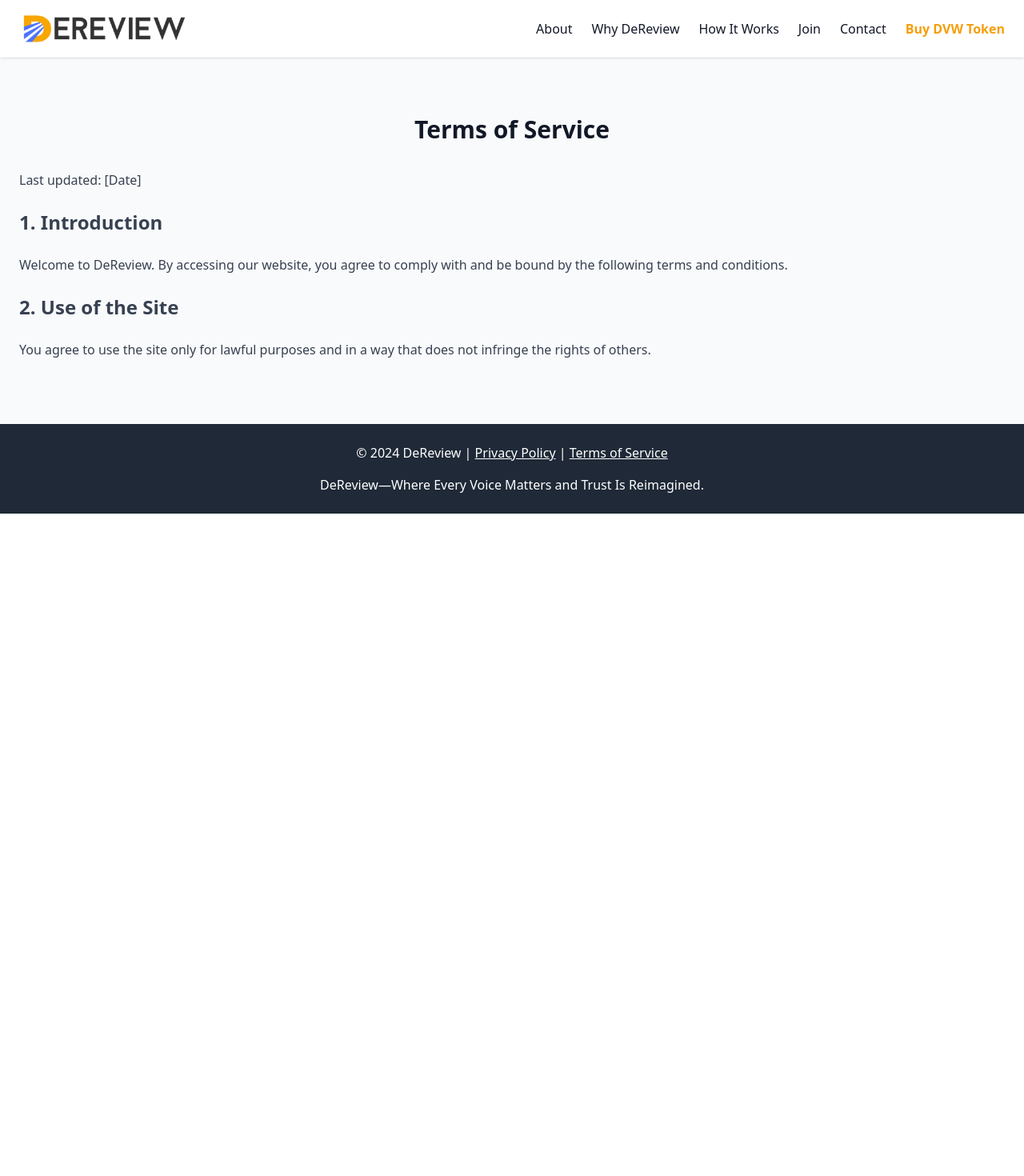
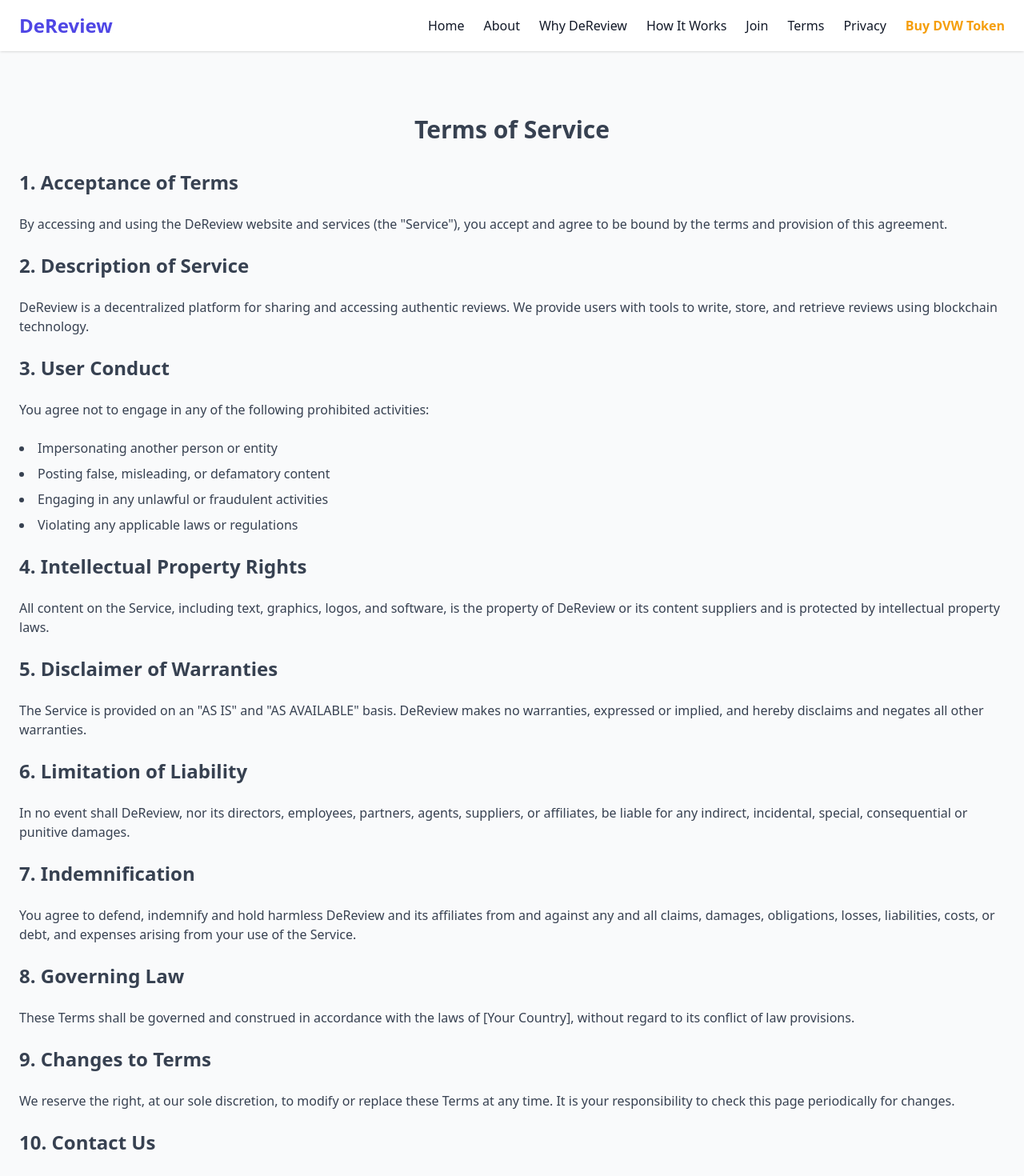
Before and after one commit to DeReview/website, a React (Vite) app: page /terms-of-service in a window 1280 px wide. Shown: the top 1470 px of the page at 80% size. Before the commit the page ends 800 px from the top, so only its background shows below. Built offline with nearby package versions, Linux system fonts and the light colour scheme.

Commit message:
feat: add terms of service and privvacy policy pages

```diff
--- a/src/components/Header.tsx
+++ b/src/components/Header.tsx
@@ -1,16 +1,34 @@
 import React, { useState } from 'react';
+import { Link as RouterLink, useLocation, useNavigate } from 'react-router-dom';
+import { scroller } from 'react-scroll';
+// import { MenuIcon, XIcon } from '@heroicons/react/outline';
 import { Bars3Icon, XMarkIcon } from '@heroicons/react/24/outline';
-import { Link as ScrollLink } from 'react-scroll';
 
 const Header: React.FC = () => {
   const [isOpen, setIsOpen] = useState(false);
+  const location = useLocation();
+  const navigate = useNavigate();
+
+  const handleNavClick = (section: string) => {
+    if (location.pathname !== '/') {
+      // Navigate to home with the scrollTo query parameter
+      navigate(`/?scrollTo=${section}`);
+    } else {
+      // If already on home, scroll directly
+      scroller.scrollTo(section, {
+        smooth: true,
+        offset: -70,
+      });
+    }
+    setIsOpen(false);
+  };
 
   return (
     <header className="bg-white shadow fixed w-full z-10">
       <div className="container mx-auto flex justify-between items-center px-6 py-4">
-        <a href="/" className="text-2xl font-bold text-primary">
-          <img src="/assets/logo.png" alt="DeReview" className="h-10" />
-        </a>
+        <RouterLink to="/" className="text-2xl font-bold text-primary">
+          DeReview
+        </RouterLink>
         <div className="md:hidden">
           <button onClick={() => setIsOpen(!isOpen)}>
             {isOpen ? (
@@ -20,49 +38,84 @@
             )}
           </button>
         </div>
-        <nav className={`md:flex space-x-6 hidden`}>
-          <ScrollLink to="about" className="text-text hover:text-primary cursor-pointer">
+        <nav className="md:flex space-x-6 hidden">
+          <RouterLink to="/" className="text-text hover:text-primary">
+            Home
+          </RouterLink>
+          <button onClick={() => handleNavClick('about')} className="text-text hover:text-primary">
             About
-          </ScrollLink>
-          <ScrollLink to="why" className="text-text hover:text-primary cursor-pointer">
+          </button>
+          <button onClick={() => handleNavClick('why')} className="text-text hover:text-primary">
             Why DeReview
-          </ScrollLink>
-          <ScrollLink to="how-it-works" className="text-text hover:text-primary cursor-pointer">
+          </button>
+          <button onClick={() => handleNavClick('how-it-works')} className="text-text hover:text-primary">
             How It Works
-          </ScrollLink>
-          <ScrollLink to="join" className="text-text hover:text-primary cursor-pointer">
+          </button>
+          <button onClick={() => handleNavClick('join')} className="text-text hover:text-primary">
             Join
-          </ScrollLink>
-          <ScrollLink to="contact" className="text-text hover:text-primary cursor-pointer">
-            Contact
-          </ScrollLink>
-          <ScrollLink to="buy-token" className="text-accent font-semibold hover:text-primary cursor-pointer">
+          </button>
+          <RouterLink to="/terms-of-service" className="text-text hover:text-primary">
+            Terms
+          </RouterLink>
+          <RouterLink to="/privacy-policy" className="text-text hover:text-primary">
+            Privacy
+          </RouterLink>
+          <button onClick={() => handleNavClick('buy-token')} className="text-accent font-semibold hover:text-primary">
             Buy DVW Token
-          </ScrollLink>
+          </button>
         </nav>
       </div>
       {/* Mobile Menu */}
       {isOpen && (
         <div className="md:hidden bg-white shadow">
           <nav className="flex flex-col space-y-2 px-6 py-4">
-            <ScrollLink to="about" className="text-text hover:text-primary cursor-pointer" onClick={() => setIsOpen(false)}>
+            <RouterLink to="/" className="text-text hover:text-primary" onClick={() => setIsOpen(false)}>
+              Home
+            </RouterLink>
+            <button
+              onClick={() => handleNavClick('about')}
+              className="text-text hover:text-primary text-left"
+            >
               About
-            </ScrollLink>
-            <ScrollLink to="why" className="text-text hover:text-primary cursor-pointer" onClick={() => setIsOpen(false)}>
+            </button>
+            <button
+              onClick={() => handleNavClick('why')}
+              className="text-text hover:text-primary text-left"
+            >
               Why DeReview
-            </ScrollLink>
-            <ScrollLink to="how-it-works" className="text-text hover:text-primary cursor-pointer" onClick={() => setIsOpen(false)}>
+            </button>
+            <button
+              onClick={() => handleNavClick('how-it-works')}
+              className="text-text hover:text-primary text-left"
+            >
               How It Works
-            </ScrollLink>
-            <ScrollLink to="join" className="text-text hover:text-primary cursor-pointer" onClick={() => setIsOpen(false)}>
+            </button>
+            <button
+              onClick={() => handleNavClick('join')}
+              className="text-text hover:text-primary text-left"
+            >
               Join
-            </ScrollLink>
-            <ScrollLink to="contact" className="text-text hover:text-primary cursor-pointer" onClick={() => setIsOpen(false)}>
-              Contact
-            </ScrollLink>
-            <ScrollLink to="buy-token" className="text-accent font-semibold hover:text-primary cursor-pointer" onClick={() => setIsOpen(false)}>
+            </button>
+            <RouterLink
+              to="/terms-of-service"
+              className="text-text hover:text-primary"
+              onClick={() => setIsOpen(false)}
+            >
+              Terms
+            </RouterLink>
+            <RouterLink
+              to="/privacy-policy"
+              className="text-text hover:text-primary"
+              onClick={() => setIsOpen(false)}
+            >
+              Privacy
+            </RouterLink>
+            <button
+              onClick={() => handleNavClick('buy-token')}
+              className="text-accent font-semibold hover:text-primary text-left"
+            >
               Buy DVW Token
-            </ScrollLink>
+            </button>
           </nav>
         </div>
       )}
--- a/src/components/PrivacyPolicy.tsx
+++ b/src/components/PrivacyPolicy.tsx
@@ -2,25 +2,80 @@
 
 const PrivacyPolicy: React.FC = () => {
   return (
-    <div className="container mx-auto px-6 py-20">
+    <div className="container mx-auto px-6 py-20 text-gray-700">
       <h1 className="text-3xl font-bold mb-8 text-center">Privacy Policy</h1>
-      <div className="text-gray-700 leading-relaxed space-y-6">
-        <p>Last updated: [Date]</p>
+      <div className="space-y-6">
+        {/* <p>Last updated: [Month Day, Year]</p> */}
 
-        <h2 className="text-2xl font-semibold">1. Introduction</h2>
         <p>
-          Your privacy is important to us. This policy explains how we handle and use your personal information.
+          This Privacy Policy describes how DeReview ("we," "us," or "our") collects, uses, and discloses your personal information when you use our website and services (collectively, the "Service").
         </p>
 
-        {/* Add more sections as needed */}
+        <h2 className="text-2xl font-semibold">1. Information We Collect</h2>
 
-        <h2 className="text-2xl font-semibold">2. Information We Collect</h2>
+        <h3 className="text-xl font-semibold">1.1 Personal Information</h3>
         <p>
-          We may collect information about you when you use our site, including but not limited to your name and email address.
+          We may collect personal information that you voluntarily provide to us when you register for an account, participate in interactive features of the Service, fill out a form, or otherwise communicate with us.
         </p>
 
-        {/* Continue with additional privacy details */}
+        <h3 className="text-xl font-semibold">1.2 Usage Data</h3>
+        <p>
+          We may collect information that your browser sends whenever you visit our Service ("Usage Data"). This may include information such as your computer's Internet Protocol address (e.g., IP address), browser type, browser version, the pages of our Service that you visit, and other diagnostic data.
+        </p>
 
+        <h2 className="text-2xl font-semibold">2. Use of Information</h2>
+        <p>We use the collected data for various purposes:</p>
+        <ul className="list-disc list-inside space-y-2">
+          <li>To provide and maintain our Service</li>
+          <li>To notify you about changes to our Service</li>
+          <li>To allow you to participate in interactive features</li>
+          <li>To provide customer support</li>
+          <li>To monitor the usage of our Service</li>
+          <li>To detect, prevent, and address technical issues</li>
+        </ul>
+
+        <h2 className="text-2xl font-semibold">3. Disclosure of Information</h2>
+        <p>We may disclose your personal information in the following situations:</p>
+        <ul className="list-disc list-inside space-y-2">
+          <li>
+            <strong>Compliance with Laws:</strong> If required to do so by law or in response to valid requests by public authorities.
+          </li>
+          <li>
+            <strong>Business Transactions:</strong> If we are involved in a merger, acquisition, or asset sale.
+          </li>
+          <li>
+            <strong>Protection of Rights:</strong> To protect the rights, property, or safety of DeReview, our users, or others.
+          </li>
+        </ul>
+
+        <h2 className="text-2xl font-semibold">4. Security of Data</h2>
+        <p>
+          The security of your data is important to us. We strive to use commercially acceptable means to protect your personal information but cannot guarantee its absolute security.
+        </p>
+
+        <h2 className="text-2xl font-semibold">5. Links to Other Sites</h2>
+        <p>
+          Our Service may contain links to other sites that are not operated by us. We have no control over and assume no responsibility for the content or privacy practices of any third-party sites.
+        </p>
+
+        <h2 className="text-2xl font-semibold">6. Children's Privacy</h2>
+        <p>
+          Our Service does not address anyone under the age of 13. We do not knowingly collect personal information from children under 13.
+        </p>
+
+        <h2 className="text-2xl font-semibold">7. Changes to This Privacy Policy</h2>
+        <p>
+          We may update our Privacy Policy from time to time. We will notify you of any changes by posting the new Privacy Policy on this page.
+        </p>
+
+        <h2 className="text-2xl font-semibold">8. Contact Us</h2>
+        <p>
+          If you have any questions about this Privacy Policy, please contact us at{' '}
+          <a href="mailto:contact@dereview.org" className="text-primary hover:underline">
+            contact@dereview.org
+          </a>
+          .
+        </p>
       </div>
     </div>
   );
--- a/src/components/TermsOfService.tsx
+++ b/src/components/TermsOfService.tsx
@@ -2,25 +2,68 @@
 
 const TermsOfService: React.FC = () => {
   return (
-    <div className="container mx-auto px-6 py-20">
+    <div className="container mx-auto px-6 py-20 text-gray-700">
       <h1 className="text-3xl font-bold mb-8 text-center">Terms of Service</h1>
-      <div className="text-gray-700 leading-relaxed space-y-6">
-        <p>Last updated: [Date]</p>
+      <div className="space-y-6">
+        {/* <p>Last updated: [Month Day, Year]</p> */}
 
-        <h2 className="text-2xl font-semibold">1. Introduction</h2>
+        <h2 className="text-2xl font-semibold">1. Acceptance of Terms</h2>
         <p>
-          Welcome to DeReview. By accessing our website, you agree to comply with and be bound by the following terms and conditions.
+          By accessing and using the DeReview website and services (the "Service"), you accept and agree to be bound by the terms and provision of this agreement.
         </p>
 
-        {/* Add more sections as needed */}
-
-        <h2 className="text-2xl font-semibold">2. Use of the Site</h2>
+        <h2 className="text-2xl font-semibold">2. Description of Service</h2>
         <p>
-          You agree to use the site only for lawful purposes and in a way that does not infringe the rights of others.
+          DeReview is a decentralized platform for sharing and accessing authentic reviews. We provide users with tools to write, store, and retrieve reviews using blockchain technology.
         </p>
 
-        {/* Continue with additional terms */}
+        <h2 className="text-2xl font-semibold">3. User Conduct</h2>
+        <p>You agree not to engage in any of the following prohibited activities:</p>
+        <ul className="list-disc list-inside space-y-2">
+          <li>Impersonating another person or entity</li>
+          <li>Posting false, misleading, or defamatory content</li>
+          <li>Engaging in any unlawful or fraudulent activities</li>
+          <li>Violating any applicable laws or regulations</li>
+        </ul>
 
+        <h2 className="text-2xl font-semibold">4. Intellectual Property Rights</h2>
+        <p>
+          All content on the Service, including text, graphics, logos, and software, is the property of DeReview or its content suppliers and is protected by intellectual property laws.
+        </p>
+
+        <h2 className="text-2xl font-semibold">5. Disclaimer of Warranties</h2>
+        <p>
+          The Service is provided on an "AS IS" and "AS AVAILABLE" basis. DeReview makes no warranties, expressed or implied, and hereby disclaims and negates all other warranties.
+        </p>
+
+        <h2 className="text-2xl font-semibold">6. Limitation of Liability</h2>
+        <p>
+          In no event shall DeReview, nor its directors, employees, partners, agents, suppliers, or affiliates, be liable for any indirect, incidental, special, consequential or punitive damages.
+        </p>
+
+        <h2 className="text-2xl font-semibold">7. Indemnification</h2>
+        <p>
+          You agree to defend, indemnify and hold harmless DeReview and its affiliates from and against any and all claims, damages, obligations, losses, liabilities, costs, or debt, and expenses arising from your use of the Service.
+        </p>
+
+        <h2 className="text-2xl font-semibold">8. Governing Law</h2>
+        <p>
+          These Terms shall be governed and construed in accordance with the laws of [Your Country], without regard to its conflict of law provisions.
+        </p>
+
+        <h2 className="text-2xl font-semibold">9. Changes to Terms</h2>
+        <p>
+          We reserve the right, at our sole discretion, to modify or replace these Terms at any time. It is your responsibility to check this page periodically for changes.
+        </p>
+
+        <h2 className="text-2xl font-semibold">10. Contact Us</h2>
+        <p>
+          If you have any questions about these Terms, please contact us at{' '}
+          <a href="mailto:contact@dereview.org" className="text-primary hover:underline">
+            contact@dereview.org
+          </a>
+          .
+        </p>
       </div>
     </div>
   );
```
Also changed, not shown: src/components/Home.tsx (+15 -1 lines).
